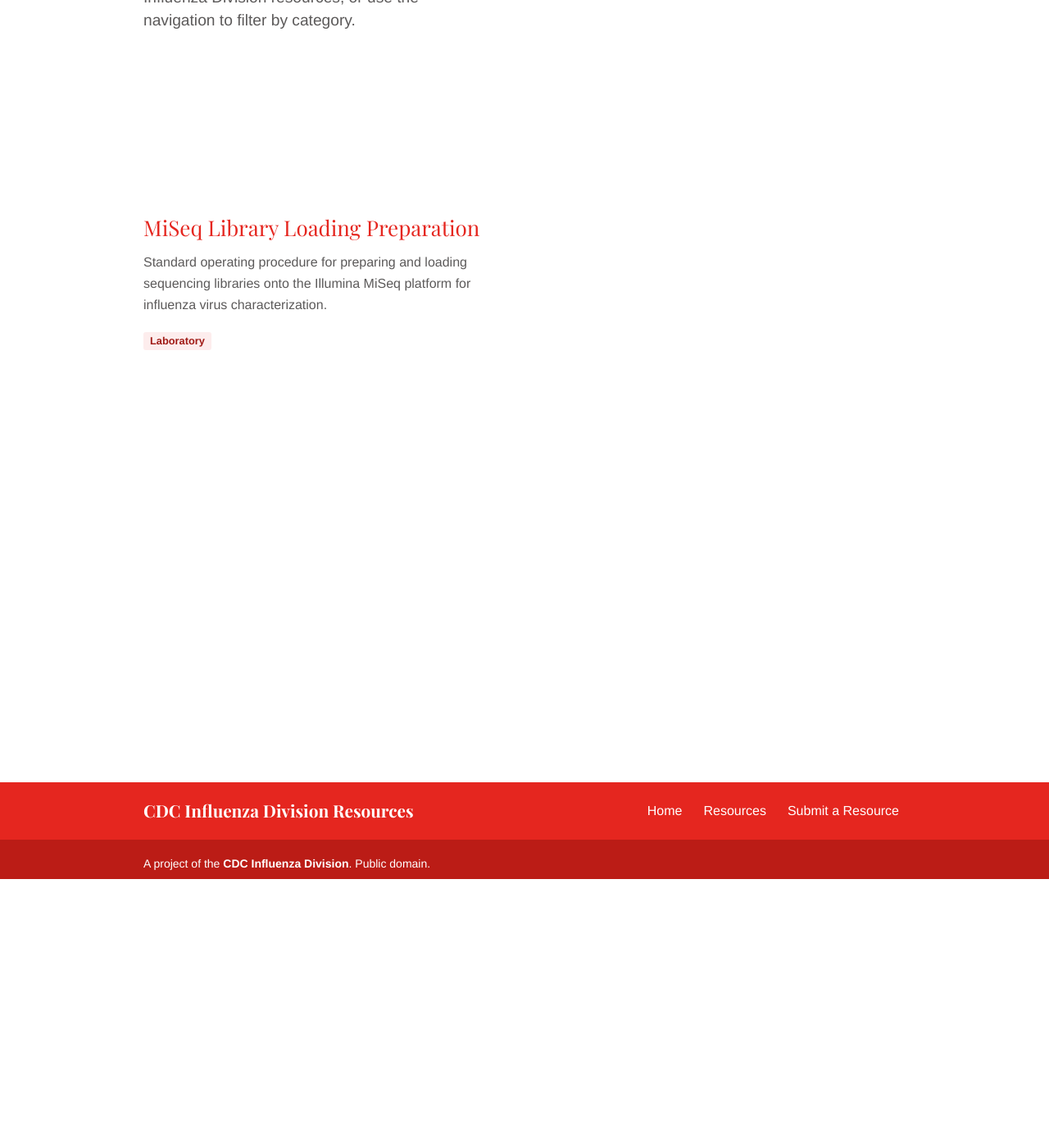
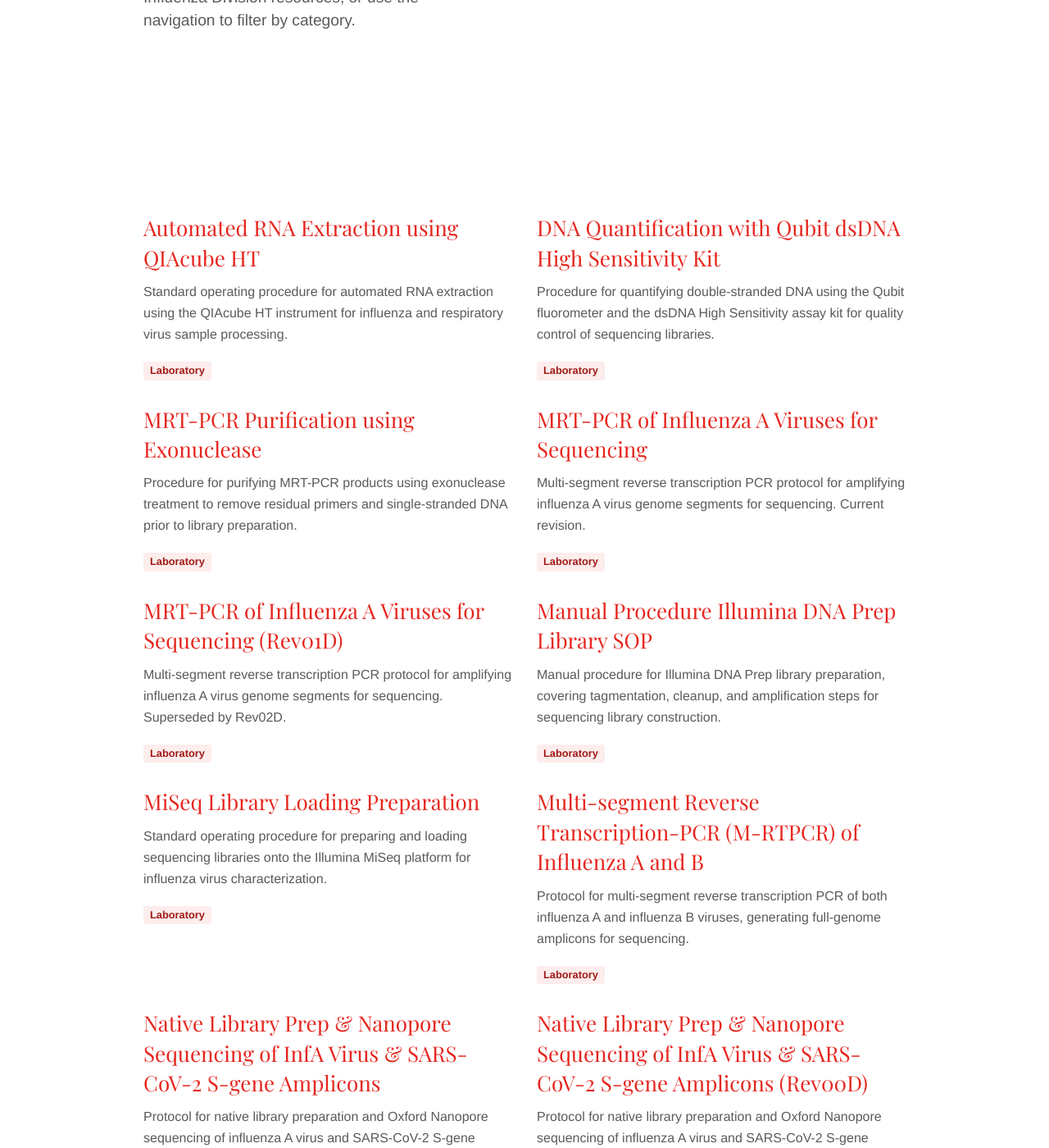
Before and after one commit to CDCgov/influenza-resources, a Jekyll site: the page built from site/pages/resources.md, in a window 1280 px wide and 1400 px high, scrolled down 328 px. Shown: the whole window at 82% size. Built offline with Jekyll 4.4.1, drawn with Linux system fonts in a browser that asks for light colours; some of the changed text lies outside the part shown.

Commit message:
S3: add 13 laboratory resource entries from docs/laboratory/ PDFs
- One resource entry per committed PDF (LP-309 through LP-520)
- Superseded revisions linked: LP-497 Rev01→Rev02, LP-512 Rev00→Rev01
- No external URLs — all entries reference local files only
- Laboratory category page now lists all 13 resources
- Home page shows 6 most recent resources

```diff
--- /dev/null
+++ b/site/_resources/laboratory/automated-rna-extraction-qiacube.md
@@ -0,0 +1,15 @@
+---
+title: "Automated RNA Extraction using QIAcube HT"
+category: laboratory
+summary: >-
+  Standard operating procedure for automated RNA extraction using the QIAcube HT
+  instrument for influenza and respiratory virus sample processing.
+local_path: "docs/laboratory/LP-381Rev0D - Automated RNA Extraction using QIAcube HT.pdf"
+tags:
+  - rna-extraction
+  - qiacube
+  - automation
+authors:
+  - "CDC Influenza Division"
+revision: "Rev0D"
+---
--- /dev/null
+++ b/site/_resources/laboratory/dna-quantification-qubit.md
@@ -0,0 +1,15 @@
+---
+title: "DNA Quantification with Qubit dsDNA High Sensitivity Kit"
+category: laboratory
+summary: >-
+  Procedure for quantifying double-stranded DNA using the Qubit fluorometer and
+  the dsDNA High Sensitivity assay kit for quality control of sequencing libraries.
+local_path: "docs/laboratory/LP-516Rev00D - DNA Quantification with Qubit ds DNA High Sensitivity Kit.pdf"
+tags:
+  - quantification
+  - qubit
+  - quality-control
+authors:
+  - "CDC Influenza Division"
+revision: "Rev00D"
+---
--- /dev/null
+++ b/site/_resources/laboratory/illumina-dna-prep-manual.md
@@ -0,0 +1,15 @@
+---
+title: "Manual Procedure Illumina DNA Prep Library SOP"
+category: laboratory
+summary: >-
+  Manual procedure for Illumina DNA Prep library preparation, covering tagmentation,
+  cleanup, and amplification steps for sequencing library construction.
+local_path: "docs/laboratory/LP-519Rev00D - Manual Procedure Illumina DNA Prep Library SOP.pdf"
+tags:
+  - illumina
+  - library-prep
+  - dna-prep
+authors:
+  - "CDC Influenza Division"
+revision: "Rev00D"
+---
--- /dev/null
+++ b/site/_resources/laboratory/m-rtpcr-influenza-a-b.md
@@ -0,0 +1,16 @@
+---
+title: "Multi-segment Reverse Transcription-PCR (M-RTPCR) of Influenza A and B"
+category: laboratory
+summary: >-
+  Protocol for multi-segment reverse transcription PCR of both influenza A and
+  influenza B viruses, generating full-genome amplicons for sequencing.
+local_path: "docs/laboratory/LP-513Rev00D - Multi-segment Reverse Transcription-PCR (M-RTPCR) of Inf A and B.pdf"
+tags:
+  - m-rtpcr
+  - influenza-a
+  - influenza-b
+  - sequencing
+authors:
+  - "CDC Influenza Division"
+revision: "Rev00D"
+---
--- /dev/null
+++ b/site/_resources/laboratory/miseq-ngs-run.md
@@ -0,0 +1,16 @@
+---
+title: "Performing a MiSeq Next Generation Sequencing Run"
+category: laboratory
+summary: >-
+  Standard operating procedure for setting up and performing a next generation
+  sequencing run on the Illumina MiSeq platform.
+local_path: "docs/laboratory/LP-517Rev00D - Performing a MiSeq Next Generation Sequencing Run.pdf"
+tags:
+  - miseq
+  - ngs
+  - illumina
+  - sequencing
+authors:
+  - "CDC Influenza Division"
+revision: "Rev00D"
+---
--- /dev/null
+++ b/site/_resources/laboratory/mrt-pcr-influenza-a-rev01.md
@@ -0,0 +1,16 @@
+---
+title: "MRT-PCR of Influenza A Viruses for Sequencing (Rev01D)"
+category: laboratory
+summary: >-
+  Multi-segment reverse transcription PCR protocol for amplifying influenza A virus
+  genome segments for sequencing. Superseded by Rev02D.
+local_path: "docs/laboratory/LP-497Rev01D - MRT-PCR of Influenza A Viruses for Sequencing.pdf"
+tags:
+  - mrt-pcr
+  - influenza-a
+  - sequencing
+authors:
+  - "CDC Influenza Division"
+revision: "Rev01D"
+supersedes: ""
+---
--- /dev/null
+++ b/site/_resources/laboratory/mrt-pcr-influenza-a.md
@@ -0,0 +1,16 @@
+---
+title: "MRT-PCR of Influenza A Viruses for Sequencing"
+category: laboratory
+summary: >-
+  Multi-segment reverse transcription PCR protocol for amplifying influenza A virus
+  genome segments for sequencing. Current revision.
+local_path: "docs/laboratory/LP-497Rev02D - MRT-PCR of Influenza A Viruses for Sequencing.pdf"
+tags:
+  - mrt-pcr
+  - influenza-a
+  - sequencing
+authors:
+  - "CDC Influenza Division"
+revision: "Rev02D"
+supersedes: "mrt-pcr-influenza-a-rev01"
+---
--- /dev/null
+++ b/site/_resources/laboratory/mrt-pcr-purification-exonuclease.md
@@ -0,0 +1,15 @@
+---
+title: "MRT-PCR Purification using Exonuclease"
+category: laboratory
+summary: >-
+  Procedure for purifying MRT-PCR products using exonuclease treatment to remove
+  residual primers and single-stranded DNA prior to library preparation.
+local_path: "docs/laboratory/LP-514Rev00D - MRT-PCR Purification using Exonuclease.pdf"
+tags:
+  - mrt-pcr
+  - purification
+  - exonuclease
+authors:
+  - "CDC Influenza Division"
+revision: "Rev00D"
+---
--- /dev/null
+++ b/site/_resources/laboratory/nanopore-sequencing-infa-sarscov2-rev00.md
@@ -0,0 +1,17 @@
+---
+title: "Native Library Prep & Nanopore Sequencing of InfA Virus & SARS-CoV-2 S-gene Amplicons (Rev00D)"
+category: laboratory
+summary: >-
+  Protocol for native library preparation and Oxford Nanopore sequencing of
+  influenza A virus and SARS-CoV-2 S-gene amplicons. Superseded by Rev01D.
+local_path: "docs/laboratory/LP-512Rev00D_-_Native_Library_Prep__Nanopore_Sequencing_of_InfA_Virus__SARS-CoV-2_S-gene_Amplicons.pdf"
+tags:
+  - nanopore
+  - library-prep
+  - influenza-a
+  - sars-cov-2
+authors:
+  - "CDC Influenza Division"
+revision: "Rev00D"
+supersedes: ""
+---
--- /dev/null
+++ b/site/_resources/laboratory/nanopore-sequencing-infa-sarscov2.md
@@ -0,0 +1,17 @@
+---
+title: "Native Library Prep & Nanopore Sequencing of InfA Virus & SARS-CoV-2 S-gene Amplicons"
+category: laboratory
+summary: >-
+  Protocol for native library preparation and Oxford Nanopore sequencing of
+  influenza A virus and SARS-CoV-2 S-gene amplicons. Current revision.
+local_path: "docs/laboratory/LP-512Rev01D - Native_Library_Prep  Nanopore_Sequencing of InfA Virus  SARS-CoV-2 S-gene Amplicons.pdf"
+tags:
+  - nanopore
+  - library-prep
+  - influenza-a
+  - sars-cov-2
+authors:
+  - "CDC Influenza Division"
+revision: "Rev01D"
+supersedes: "nanopore-sequencing-infa-sarscov2-rev00"
+---
--- /dev/null
+++ b/site/_resources/laboratory/qiaxcel-sample-prep-qc.md
@@ -0,0 +1,15 @@
+---
+title: "QIAxcel Sample Preparation and Quality Control Procedure"
+category: laboratory
+summary: >-
+  Procedure for preparing samples and performing quality control analysis using
+  the QIAxcel capillary electrophoresis system for PCR product verification.
+local_path: "docs/laboratory/LP-520Rev00D - QIAxcel Sample Preparation and Quality Control Procedure.pdf"
+tags:
+  - qiaxcel
+  - quality-control
+  - electrophoresis
+authors:
+  - "CDC Influenza Division"
+revision: "Rev00D"
+---
--- /dev/null
+++ b/site/_resources/laboratory/rt-pcr-sars-cov2-sgene.md
@@ -0,0 +1,16 @@
+---
+title: "RT-PCR of the SARS-CoV-2 S-gene for Sequencing"
+category: laboratory
+summary: >-
+  Reverse transcription PCR protocol targeting the SARS-CoV-2 S-gene to generate
+  amplicons for downstream sequencing applications.
+local_path: "docs/laboratory/LP-471Rev03D - RT-PCR of the SARS-CoV-2 S-gene for Sequencing.pdf"
+tags:
+  - rt-pcr
+  - sars-cov-2
+  - s-gene
+  - sequencing
+authors:
+  - "CDC Influenza Division"
+revision: "Rev03D"
+---
```
Also changed, not shown: STATUS.md (+29 -2 lines), init-prompt.md (+1 -1 lines).
